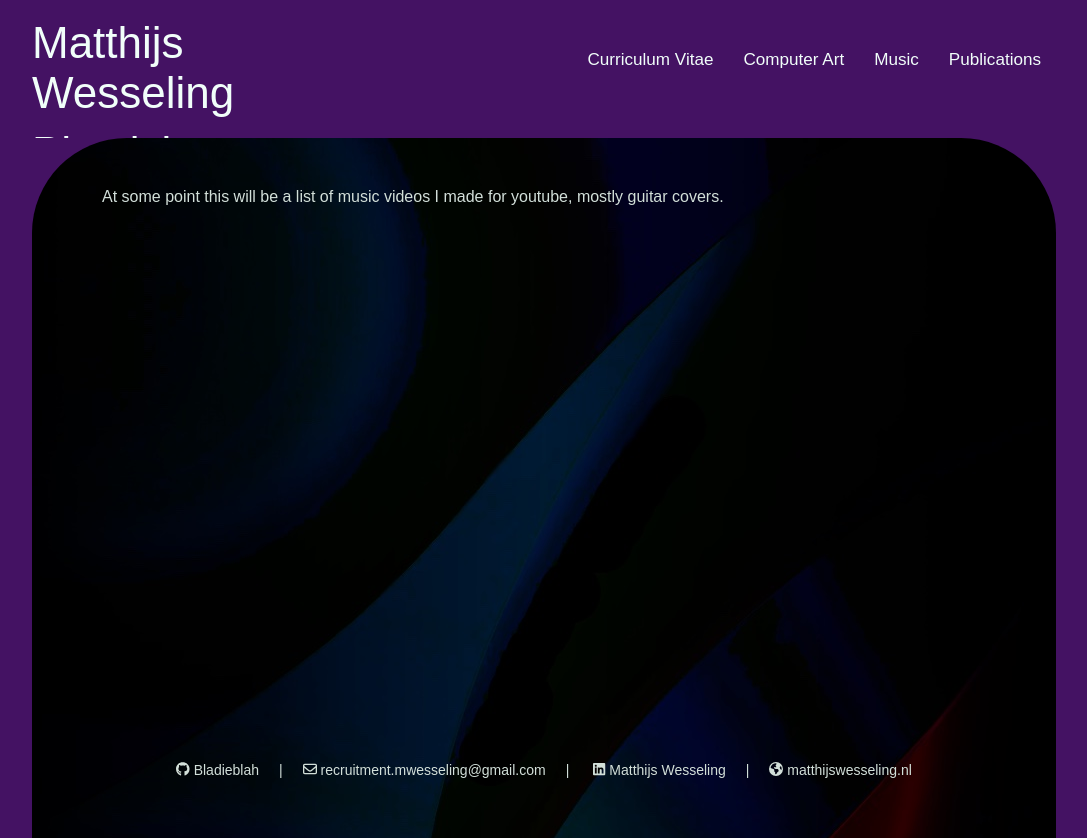
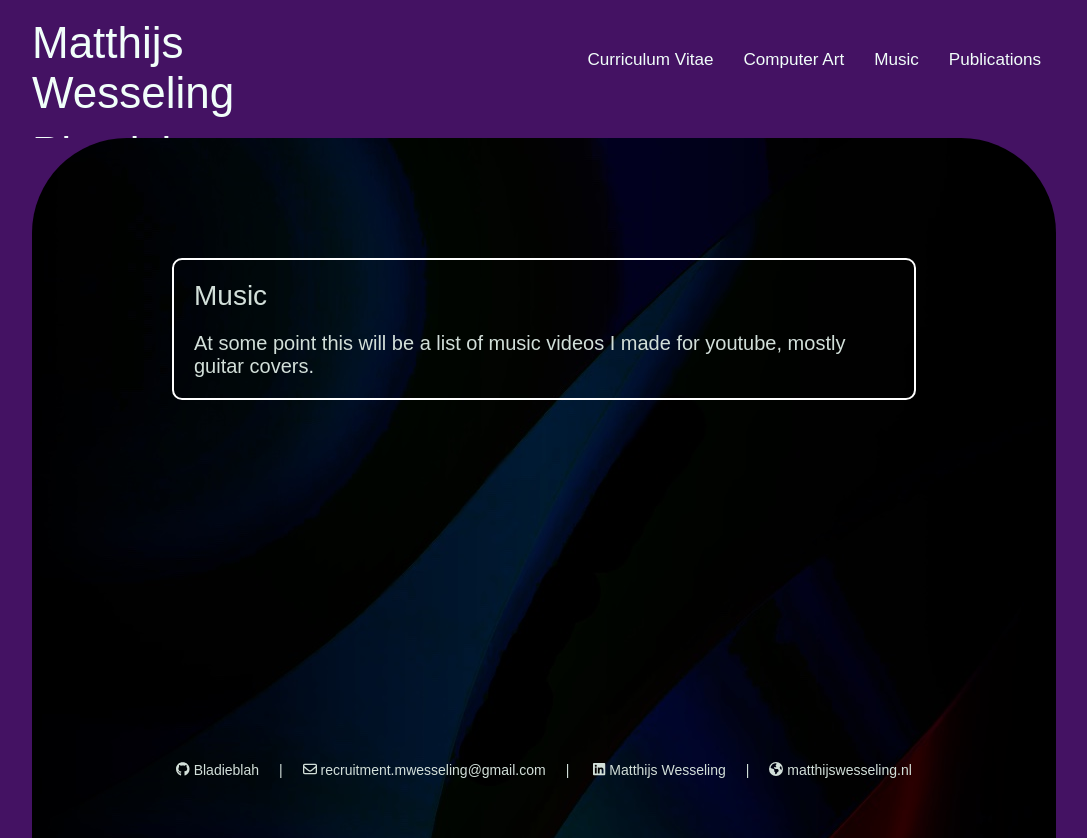
Before and after one commit to Bladieblah/Bladieblah.github.io, a Next.js app: page /music in a window 1280 px wide. Shown: the whole page, without its empty margins (96-1183 px from the left). Built offline with nearby package versions, Linux system fonts and the light colour scheme; a web font is replaced by a local one.

Commit message:
Text box!

```diff
--- a/src/pages/music/index.tsx
+++ b/src/pages/music/index.tsx
@@ -1,7 +1,24 @@
 export default function Music() {
   return (
-    <div>
-      At some point this will be a list of music videos I made for youtube, mostly guitar covers.
-    </div>
+    <>
+      <div style={{
+        // float: 'right',
+        border: '2px solid white',
+        borderRadius: '10px',
+        margin: '70px',
+        width: 'auto',
+      }}>
+        <p style={{
+          fontSize: 28,
+          margin: '20px',
+        }}>Music</p>
+        <p style= {{
+          margin: '20px',
+          fontSize: '20px',
+        }}>
+          At some point this will be a list of music videos I made for youtube, mostly guitar covers.
+        </p>
+      </div>
+    </>
   )
 }
```
